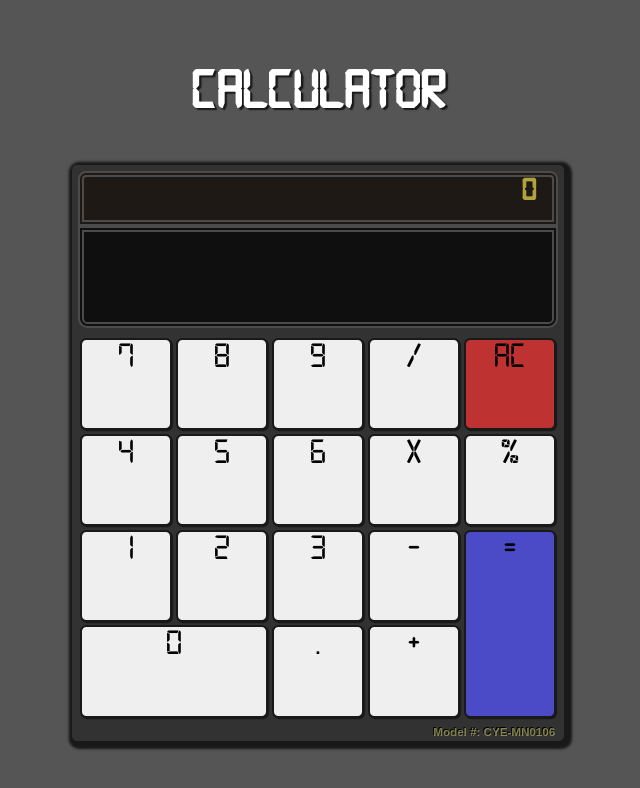
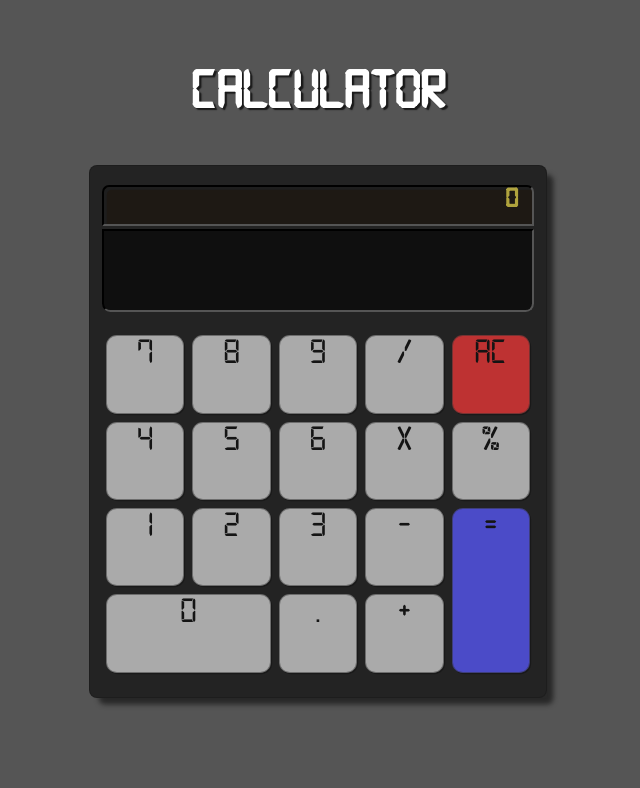
Before and after one commit to cye158/calculator, a React (Create React App) app: page / in a window 1280 px wide. Shown: the top 788 px of the page, without its empty margins (322-962 px from the left). Built offline with nearby package versions, Linux system fonts and the light colour scheme.

Commit message:
updated layout & css

```diff
--- a/src/Buttons.css
+++ b/src/Buttons.css
@@ -3,8 +3,6 @@
     display: grid;
     height: 67.5%;
     margin-top: .5em;
-    background: rgb(50, 50, 50);
-    border-radius: 0 0 .1875em 1875em;
     grid-template-columns: 1fr 1fr 1fr 1fr 1fr;
     grid-template-rows: 1fr 1fr 1fr 1fr;
     grid-template-areas:
@@ -19,22 +17,24 @@ button{
     font-family: digital;
     font-size: 2.25em;
     justify-content: center;
-    margin: .0525em;
-    border: .065em solid rgb(25, 25, 25);
-    border-radius: .175em;
+    margin: .11em;
+    background: rgb(170, 170, 170);
+    color: rgb(20, 20, 20);
+    border: .05em solid rgba(50, 50, 50, 0.5);
+    border-radius: .3em;
     box-shadow: .03125em .03125em rgb(25, 25, 25);
 }
 
 button:hover {
-    background: rgba(200, 200, 200, 0.75);
+    background: rgba(120, 120, 120, 0.75);
 }
 
 button:active {
     transform: translate(.0525em,.0525em);
     font-size: 1.85em;
-    box-shadow: inset .025em .025em .05em .05em rgb(25, 25, 25);
-    background: gray;
-    color: rgb(200, 220, 250);
+    border: .04em solid rgba(10, 10, 10, 0.75);
+    box-shadow: inset .02em .02em .05em .05em rgb(3, 3, 3);
+    color: rgb(250, 238, 200);
 }
 
 .buttons > #zero{
@@ -120,7 +120,8 @@ button:active {
 #equal:active {
     transform: translate(.0525em,.0525em);
     font-size: 1.85em;
-    box-shadow: inset .025em .025em .05em .05em rgb(25, 25, 25);
+    border: .04em solid rgba(10, 10, 10, 0.75);
+    box-shadow: inset .02em .02em .05em .05em rgb(25, 25, 25);
     background: rgb(20, 50, 130);
     color: rgba(220, 200, 150, 0.75);
 }
@@ -136,7 +137,8 @@ button:active {
 #allclear:active {
     transform: translate(.0525em,.0525em);
     font-size: 1.85em;
-    box-shadow: inset .025em .025em .05em .05em rgb(25, 25, 25);
+    border: .04em solid rgba(10, 10, 10, 0.75);
+    box-shadow: inset .02em .02em .05em .05em rgb(25, 25, 25);
     background: rgb(130, 20, 30);
     color: rgba(220, 200, 150, 0.75);
 }
--- a/src/Calculator.css
+++ b/src/Calculator.css
@@ -1,13 +1,12 @@
 /*    Calculator    */
-
 .calc{
     font-weight: bold;
     font-family: digital;
-    background: rgb(50, 50, 50);
-    height: 35.5em;
-    width: 30em;
-    padding: .25em .25em 0 .25em;
-    border: .125em  solid rgb(50, 50, 50);
-    border-radius: .3125em;
-    box-shadow: .15em .15em .155em .35em rgb(25, 25, 25);
+    background: rgb(35, 35, 35);
+    height: 32em;
+    width: 27em;
+    padding: 1.15em .75em 0 .75em;
+    border: .1em solid rgba(25, 25, 25, 0.5);
+    border-radius: .5em;
+    box-shadow: .5em .5em .3em -.1em rgba(25, 25, 25, 0.75);
   }
--- a/src/Calculator.js
+++ b/src/Calculator.js
@@ -2,7 +2,7 @@ import React, { Component } from 'react';
 import './Calculator.css';
 import Equation from './Equation';
 import Buttons from './Buttons';
-import Footer from './Footer';
+//import Footer from './Footer';
 
 
 class Calculator extends Component {
@@ -11,7 +11,6 @@ class Calculator extends Component {
       <div className='calc'>
           <Equation />
           <Buttons />
-          <Footer />
       </div>
     );
   }
--- a/src/Equation.css
+++ b/src/Equation.css
@@ -6,10 +6,11 @@
     background: rgb(30, 25, 20);
     justify-content: flex-end;
     padding: 0 .5em;
-    font-size: 2em;
+    font-size: 1.75em;
     color: rgba(225, 210, 75, .75);
     height: 1.35em;
-    border: .2em double rgb(75, 75, 75);
+    border: .1em inset rgb(85, 85, 85);
+    box-shadow: inset .1em .1em rgb(30, 30, 30);
     border-radius: .25em .25em 0 0;
 }
 
@@ -18,9 +19,11 @@
     background: rgb(15, 15, 15);
     justify-content: flex-end;
     padding: 0 .15em;
-    font-size: 4em;
+    margin: .05em 0 .35em 0;
+    font-size: 3.5em;
     height: 1.4em;
     align-content: center;
-    border: .1em double rgb(75, 75, 75);
+    border: .05em inset rgb(85, 85, 85);
+    box-shadow: inset .1em rgb(30, 30, 30);
     border-radius: 0 0 .15em .15em;
 }
--- a/src/Footer.css
+++ b/src/Footer.css
@@ -6,7 +6,7 @@
     font-family: Arial, Helvetica, sans-serif;
     color: rgba(230, 230, 130, 0.5);
     margin: .5em .25em;
-    justify-content: flex-end;
+    justify-content: center;
     font-size: .725em;
     font-weight: bold;
     text-shadow: -.075em -.075em .05em black;
--- a/src/constant.js
+++ /dev/null
@@ -1,3 +0,0 @@
-export default {
-    //place constants here needed for the reducers
-}
```
Also changed, not shown: public/calc-img.jpg.
